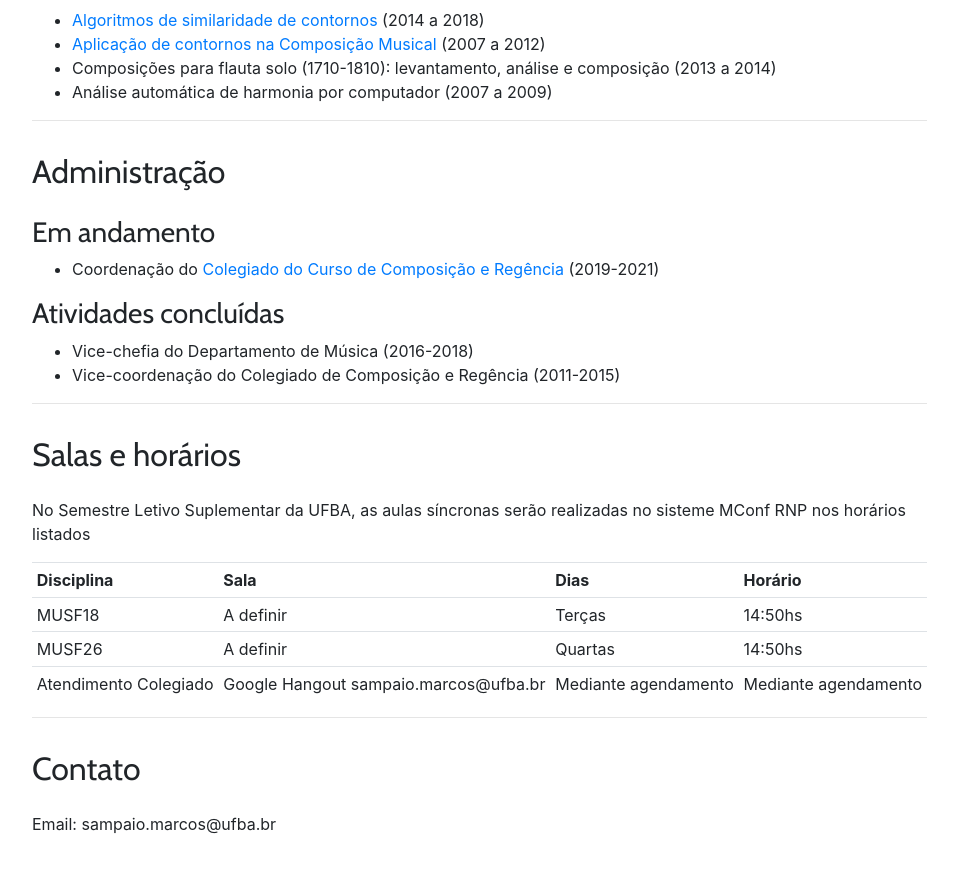
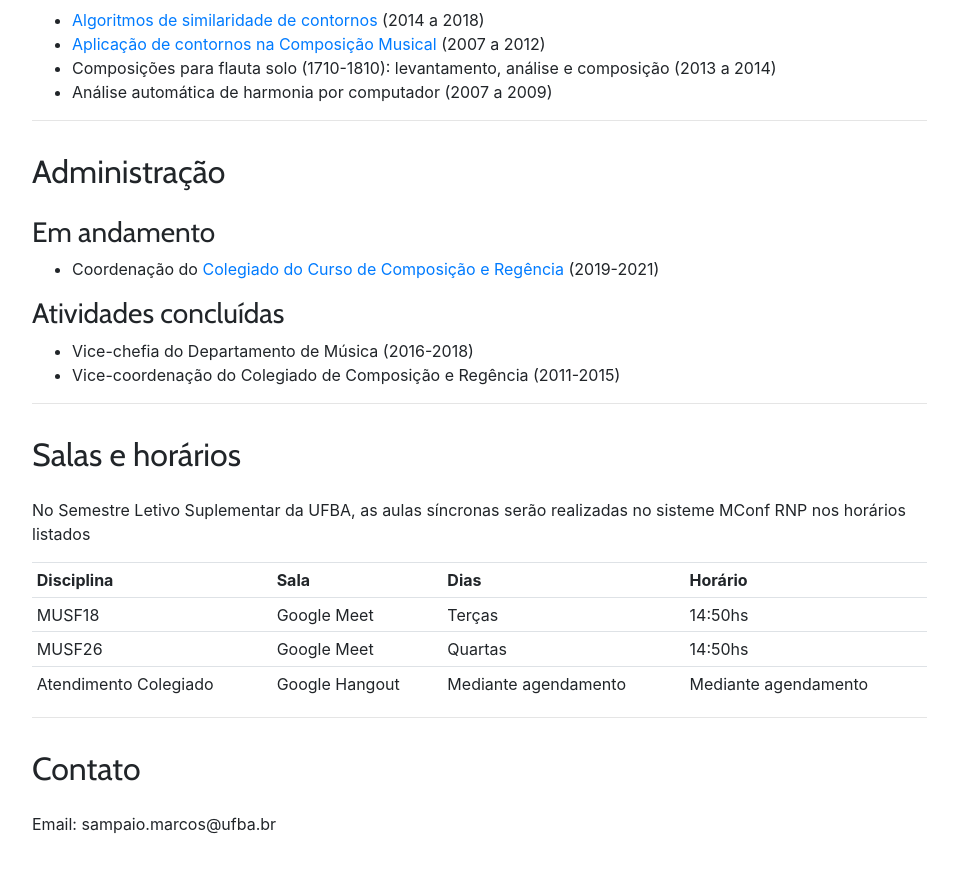
Before and after one commit to kroger/genosmus, a Jekyll site: the page built from _marcos/index.html, in a window 1280 px wide and 900 px high, scrolled down 1910 px. Shown: the top 873 px of the window, without its empty margins (68-1026 px from the left). Built offline with Jekyll 4.4.1, drawn with Linux system fonts in a browser that asks for light colours.

Commit message:
Atualiza salas

```diff
--- a/_marcos/index.html
+++ b/_marcos/index.html
@@ -184,19 +184,19 @@ target="_blank">Colegiado do Curso de Composição e Regência</a> (2019-2021)</
   </tr>
   <tr>
     <td>MUSF18</td>
-    <td>A definir</td>
+    <td>Google Meet</td>
     <td>Terças</td>
     <td>14:50hs</td>
   </tr>
   <tr>
     <td>MUSF26</td>
-    <td>A definir</td>
+    <td>Google Meet</td>
     <td>Quartas</td>
     <td>14:50hs</td>
   </tr>
   <tr>
     <td>Atendimento Colegiado</td>
-    <td>Google Hangout {{ site.data.docentes.marcos.email }}</td>
+    <td>Google Hangout</td>
     <td>Mediante agendamento</td>
     <td>Mediante agendamento</td>
   </tr>
```
